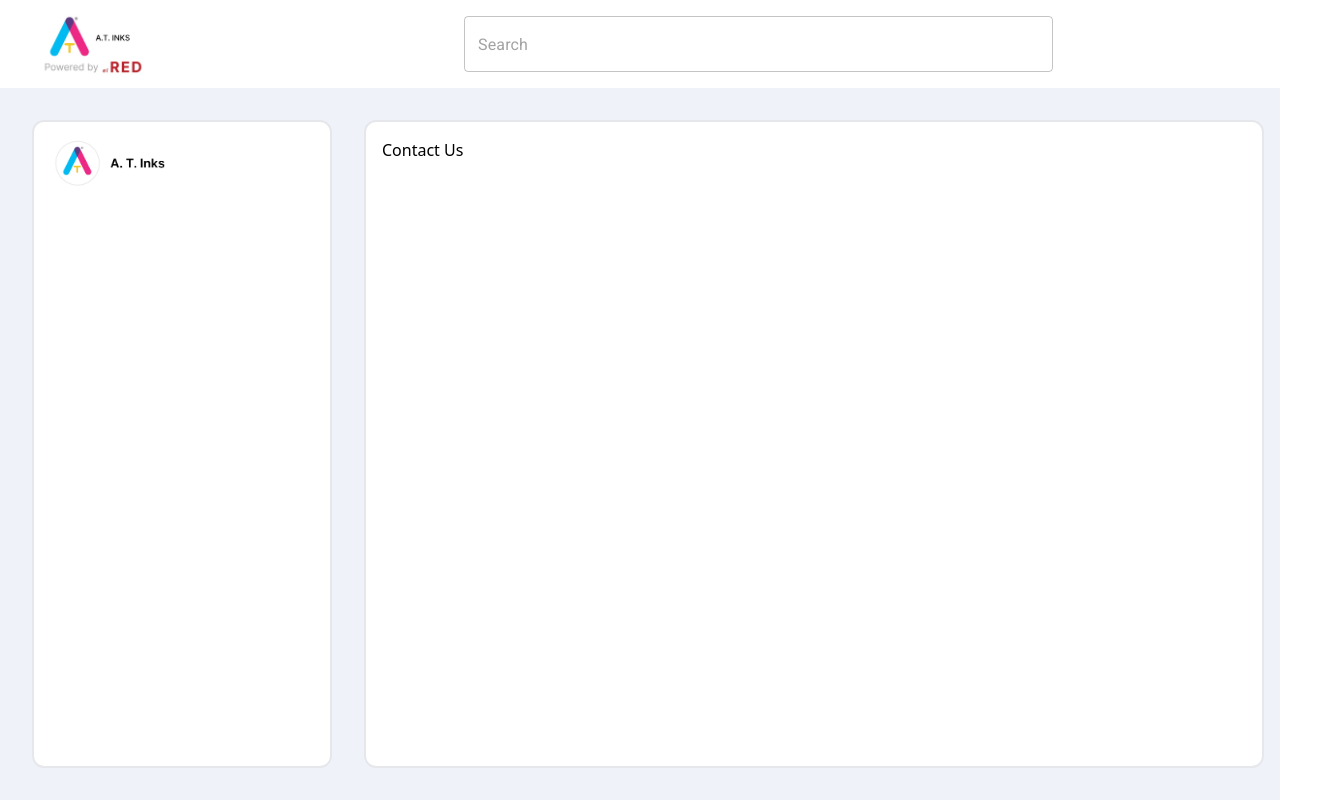
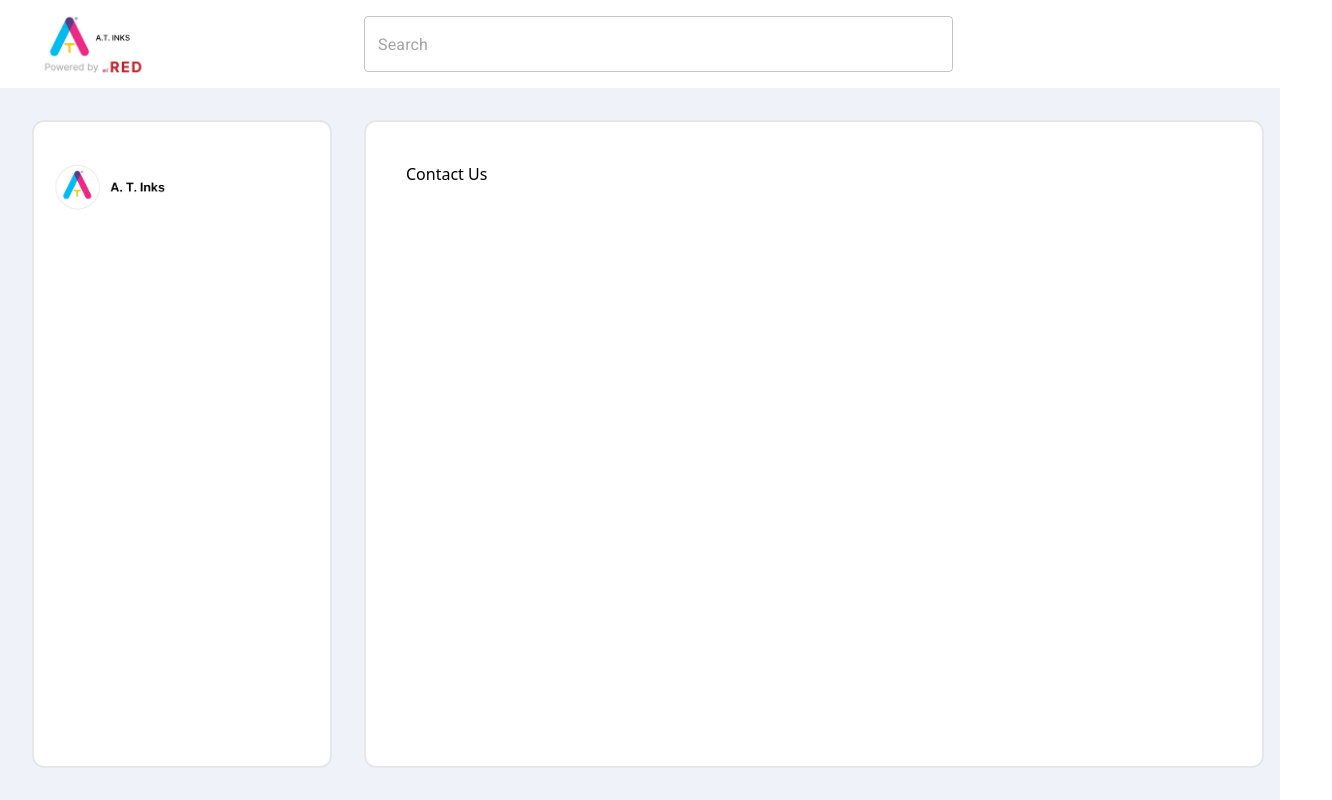
Before and after one commit to WyvernDrexx/ts_webapp_atinks, a React (Vite) app: page / in a window 1280 px wide. Shown: the whole page, 1332 px wide, since content can reach past the window. Built offline with nearby package versions, Linux system fonts and the light colour scheme.

Commit message:
layout padding fix

```diff
--- a/src/features/layout/Layout.tsx
+++ b/src/features/layout/Layout.tsx
@@ -7,7 +7,7 @@ function Layout() {
       <Header />
       <div className='grid bg-[#eff2f9] gap-8 p-8 h-[100%] grid-cols-[300px_minmax(900px,_1fr)]'>
         <Sidebar />
-        <div className='border-2 bg-white rounded-xl h-[100%] flex p-4'>
+        <div className='border-2 bg-white rounded-xl h-[100%] flex p-10'>
           <Outlet />
         </div>
       </div>
--- a/src/features/layout/components/Header.tsx
+++ b/src/features/layout/components/Header.tsx
@@ -10,7 +10,7 @@ function Header() {
         'h-[100px]',
         'flex items-center',
         'grid',
-        'grid-cols-[400px_minmax(900px,_1fr)]'
+        'grid-cols-[300px_minmax(900px,_1fr)]'
       )}
     >
       <div>
--- a/src/features/layout/components/Sidebar.tsx
+++ b/src/features/layout/components/Sidebar.tsx
@@ -1,7 +1,7 @@
 
 function Sidebar() {
   return (
-    <div className='border-2 bg-white rounded-xl h-[100%] flex p-4'>
+    <div className='border-2 bg-white rounded-xl h-[100%] flex px-4 pt-10'>
       <img className='h-[50px]' src='logo-no-text.png' />
       <div></div>
     </div>
```
